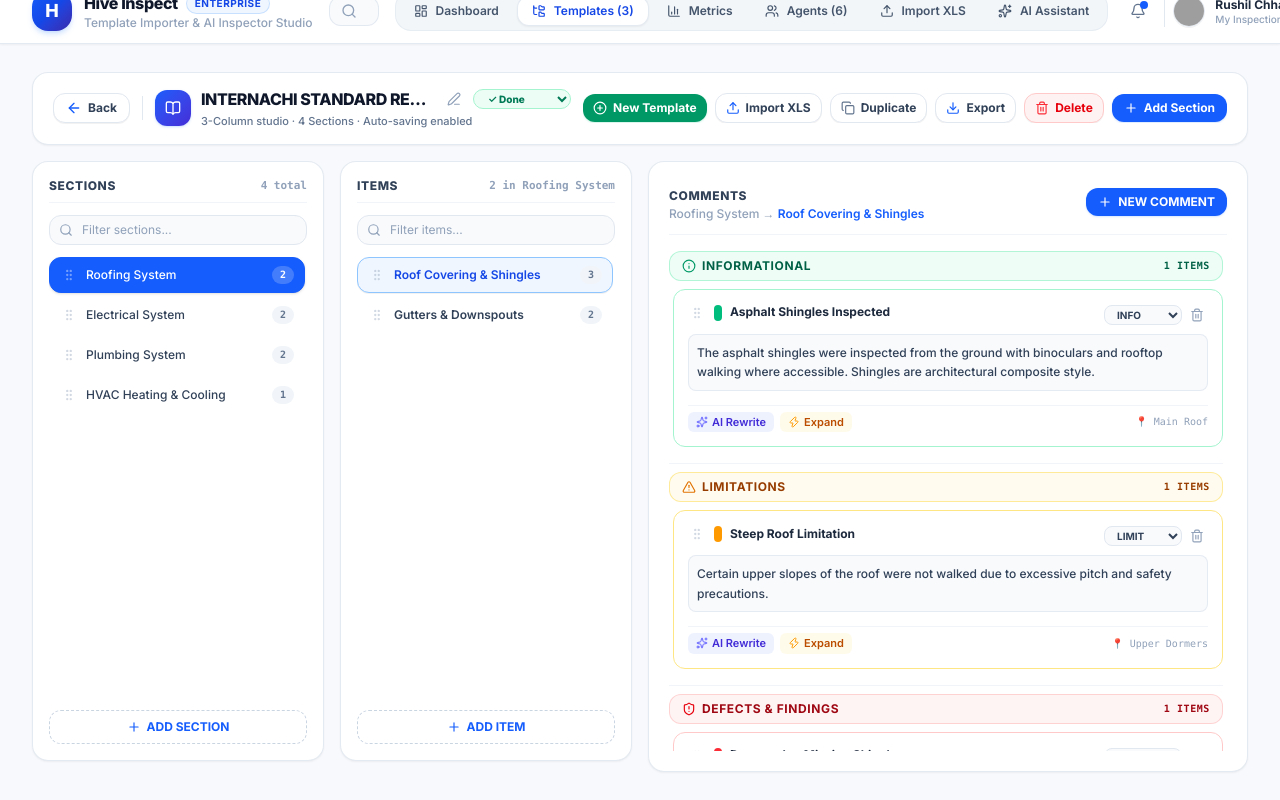
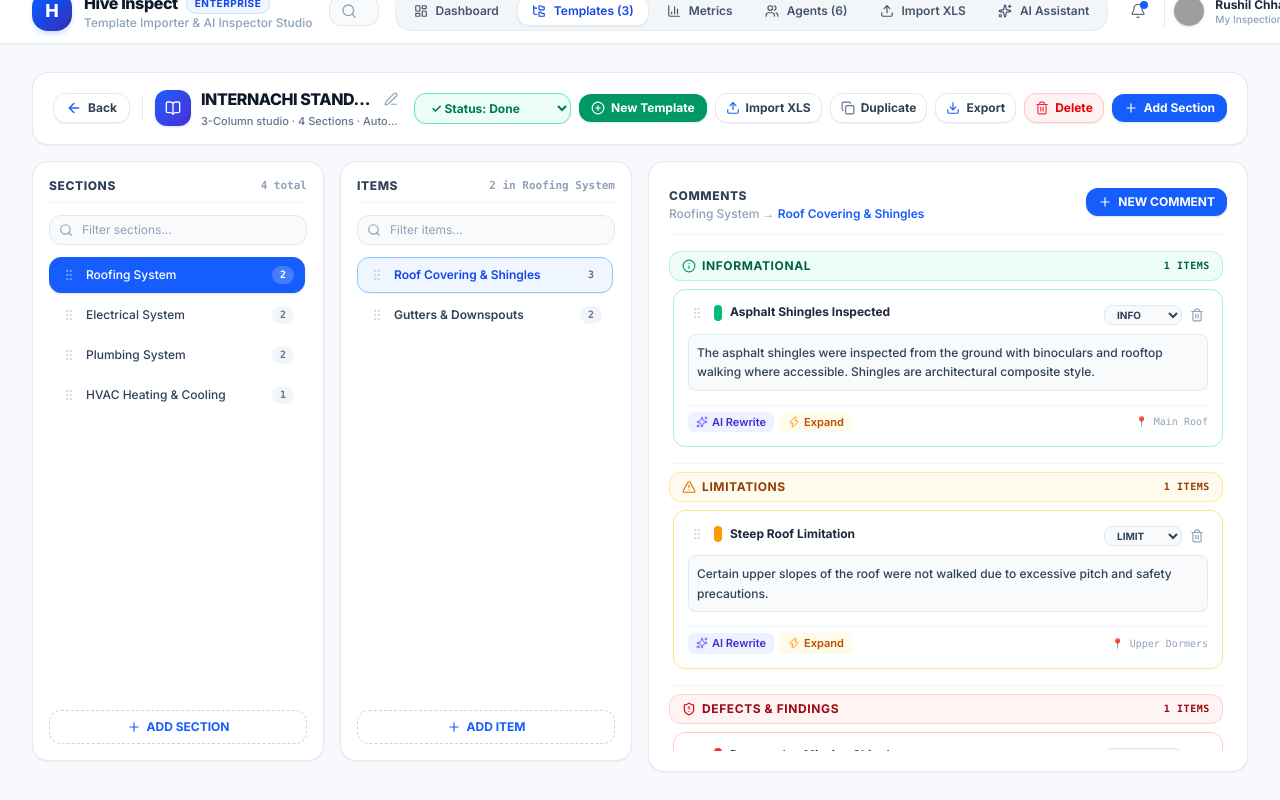
Before and after one commit to rushillllchhaya/hive_project, a Next.js app: page / in a window 1280 px wide. Both pictures are taken after a click on the button 375 px from the left and 1026 px from the top of the page. Shown: the part 54-854 px from the top of the page. Built offline with nearby package versions, Linux system fonts and the light colour scheme; grey boxes are pictures that could not be loaded.

Commit message:
feat(templates): move status dropdown beside New Template with matching button dimensions

```diff
--- a/src/components/TemplateStudio.tsx
+++ b/src/components/TemplateStudio.tsx
@@ -1113,7 +1113,7 @@
                 ) : (
                   <div className="flex items-center gap-2 min-w-0">
                     <h2
-                      className="text-sm sm:text-base font-extrabold uppercase tracking-tight text-slate-900 truncate max-w-[180px] sm:max-w-[240px] md:max-w-[280px] lg:max-w-[360px] xl:max-w-[460px]"
+                      className="text-sm sm:text-base font-extrabold uppercase tracking-tight text-slate-900 truncate max-w-[200px] sm:max-w-[280px] md:max-w-[340px] lg:max-w-[440px] xl:max-w-[540px]"
                       title={activeTemplate.name}
                     >
                       {activeTemplate.name}
@@ -1125,23 +1125,6 @@
                     >
                       <Edit3 className="w-3.5 h-3.5" />
                     </button>
-
-                    {/* Status Dropdown Selector inside Editor */}
-                    <select
-                      value={activeTemplate.status || (activeTemplateIndex === 0 ? 'completed' : 'new_formed')}
-                      onChange={e => handleUpdateTemplateStatus(activeTemplateIndex, e.target.value as TemplateInspectionStatus)}
-                      className={`text-[10px] font-extrabold px-2.5 py-0.5 rounded-full border cursor-pointer focus:outline-none shrink-0 ${
-                        (activeTemplate.status || (activeTemplateIndex === 0 ? 'completed' : 'new_formed')) === 'completed'
-                          ? 'bg-emerald-50 text-emerald-700 border-emerald-200'
-                          : (activeTemplate.status || (activeTemplateIndex === 0 ? 'completed' : 'new_formed')) === 'pending'
-                          ? 'bg-amber-50 text-amber-700 border-amber-200'
-                          : 'bg-blue-50 text-blue-700 border-blue-200'
-                      }`}
-                    >
-                      <option value="completed">✓ Done</option>
-                      <option value="pending">⏳ Pending</option>
-                      <option value="new_formed">✨ New</option>
-                    </select>
                   </div>
                 )}
                 <p className="text-[11px] text-slate-500 font-medium mt-0.5 truncate">
@@ -1150,15 +1133,33 @@
               </div>
             </div>
 
-            {/* Right Action Buttons: Never wraps onto second line */}
+            {/* Right Action Buttons with matching Status Dropdown */}
             <div className="flex items-center gap-2 shrink-0 flex-nowrap overflow-x-auto">
+              {/* Status Selector Dropdown - Moved next to New Template with matching size */}
+              <select
+                value={activeTemplate.status || (activeTemplateIndex === 0 ? 'completed' : 'new_formed')}
+                onChange={e => handleUpdateTemplateStatus(activeTemplateIndex, e.target.value as TemplateInspectionStatus)}
+                className={`px-3 py-1.5 rounded-xl border text-xs font-bold cursor-pointer focus:outline-none focus:ring-2 focus:ring-blue-200 transition-all shadow-2xs whitespace-nowrap shrink-0 ${
+                  (activeTemplate.status || (activeTemplateIndex === 0 ? 'completed' : 'new_formed')) === 'completed'
+                    ? 'bg-emerald-50 hover:bg-emerald-100 text-emerald-700 border-emerald-300'
+                    : (activeTemplate.status || (activeTemplateIndex === 0 ? 'completed' : 'new_formed')) === 'pending'
+                    ? 'bg-amber-50 hover:bg-amber-100 text-amber-700 border-amber-300'
+                    : 'bg-blue-50 hover:bg-blue-100 text-blue-700 border-blue-300'
+                }`}
+                title="Change template status"
+              >
+                <option value="completed">✓ Status: Done</option>
+                <option value="pending">⏳ Status: Pending</option>
+                <option value="new_formed">✨ Status: New</option>
+              </select>
+
               <button
                 onClick={() => {
                   setNewTemplateName('');
                   setNewTemplatePreset('new-home');
                   setNewTemplateModalOpen(true);
                 }}
-                className="px-2.5 py-1.5 rounded-xl bg-emerald-600 hover:bg-emerald-700 active:bg-emerald-800 text-white text-xs font-bold transition-all flex items-center gap-1.5 cursor-pointer shadow-xs shadow-emerald-500/20 whitespace-nowrap"
+                className="px-3 py-1.5 rounded-xl bg-emerald-600 hover:bg-emerald-700 active:bg-emerald-800 text-white text-xs font-bold transition-all flex items-center gap-1.5 cursor-pointer shadow-xs shadow-emerald-500/20 whitespace-nowrap shrink-0"
                 title="Create an entirely new inspection template"
               >
                 <PlusCircle className="w-3.5 h-3.5" /> New Template
```
